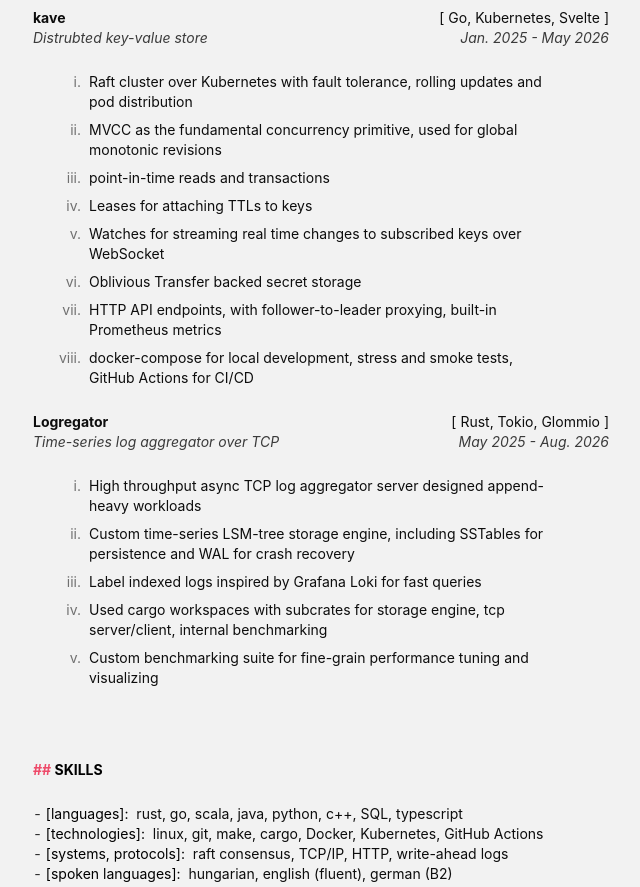
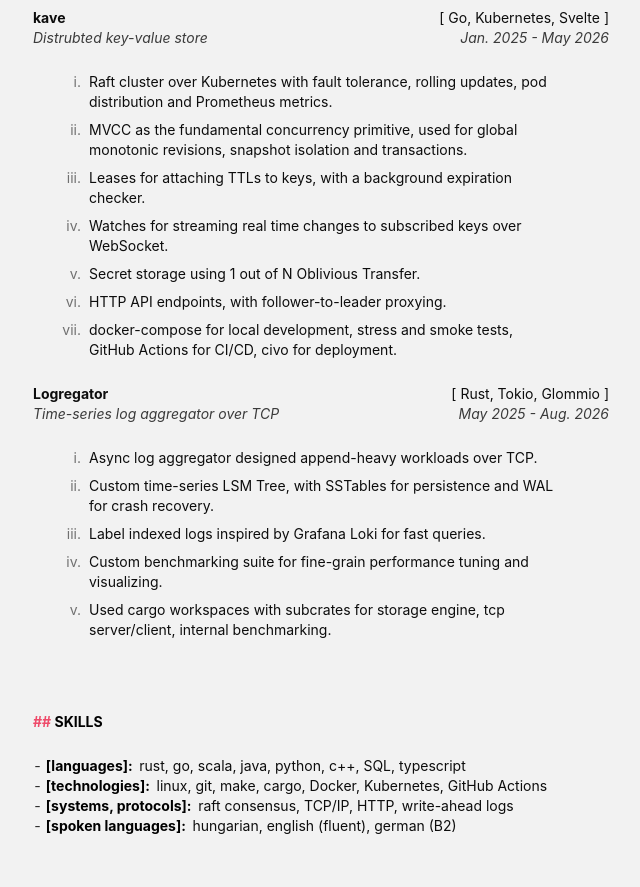
Before and after one commit to balits/portfolio, an Astro site in the folder web/: page / in a window 1280 px wide. Shown: the part 940-1827 px from the top of the page, without its empty margins (319-959 px from the left). Built offline with nearby package versions, Linux system fonts and the light colour scheme; Astro itself is replaced by a stand-in of ours.

Commit message:
fix website typos

```diff
--- a/web/src/pages/index.astro
+++ b/web/src/pages/index.astro
@@ -68,7 +68,7 @@ let education = [
 				"end": "June 2026",
 			},
 			"rows": [
-				"Thesis: wrote a 40K lines-of-code etcd clone in Go from scatch, using HashiCorp’s raft library and Kubernetes",
+				"Thesis: wrote a 40K lines-of-code etcd clone in Go from scatch, using HashiCorp’s raft library and Kubernetes.",
 			]
 		},
 		{
@@ -115,14 +115,13 @@ let projects = [
 			"end": "May 2026",
 		},
 		rows: [
-			"Raft cluster over Kubernetes with fault tolerance, rolling updates and pod distribution",
-			"MVCC as the fundamental concurrency primitive, used for global monotonic revisions",
-			"point-in-time reads and transactions",
-			"Leases for attaching TTLs to keys",
-			"Watches for streaming real time changes to subscribed keys over WebSocket",
-			"Oblivious Transfer backed secret storage",
-			"HTTP API endpoints, with follower-to-leader proxying, built-in Prometheus metrics",
-			 "docker-compose for local development, stress and smoke tests, GitHub Actions for CI/CD",
+			"Raft cluster over Kubernetes with fault tolerance, rolling updates, pod distribution and Prometheus metrics.",
+			"MVCC as the fundamental concurrency primitive, used for global monotonic revisions, snapshot isolation and transactions.",
+			"Leases for attaching TTLs to keys, with a background expiration checker.",
+			"Watches for streaming real time changes to subscribed keys over WebSocket.",
+			"Secret storage using 1 out of N Oblivious Transfer.",
+			"HTTP API endpoints, with follower-to-leader proxying.",
+			 "docker-compose for local development, stress and smoke tests, GitHub Actions for CI/CD, civo for deployment.",
 		]
 	},
 	{
@@ -134,11 +133,11 @@ let projects = [
 			"end": "Aug. 2026",
 		},
 		rows: [
-			"High throughput async TCP log aggregator server designed append-heavy workloads",
-			"Custom time-series LSM-tree storage engine, including SSTables for persistence and WAL for crash recovery",
-			"Label indexed logs inspired by Grafana Loki for fast queries",
-			"Used cargo workspaces with subcrates for storage engine, tcp server/client, internal benchmarking",
-			"Custom benchmarking suite for fine-grain performance tuning and visualizing",
+			"Async log aggregator designed append-heavy workloads over TCP.",
+			"Custom time-series LSM Tree, with SSTables for persistence and WAL for crash recovery.",
+			"Label indexed logs inspired by Grafana Loki for fast queries.",
+			"Custom benchmarking suite for fine-grain performance tuning and visualizing.",
+			"Used cargo workspaces with subcrates for storage engine, tcp server/client, internal benchmarking.",
 		]
 	},
 ];
@@ -326,7 +325,9 @@ let skills = [
 				<ul class = "concise-ul-px dashed-list">
 					{skills.map((skill) => (
 						<li>
-							<span class ="text-black dark:text-white">[{skill.key}]:&nbsp;</span>
+							<span class ="text-black dark:text-white font-bold">
+								[{skill.key}]:&nbsp;
+							</span>
 							<span>{skill.value}</span>
 						</li>
 					))}
```
